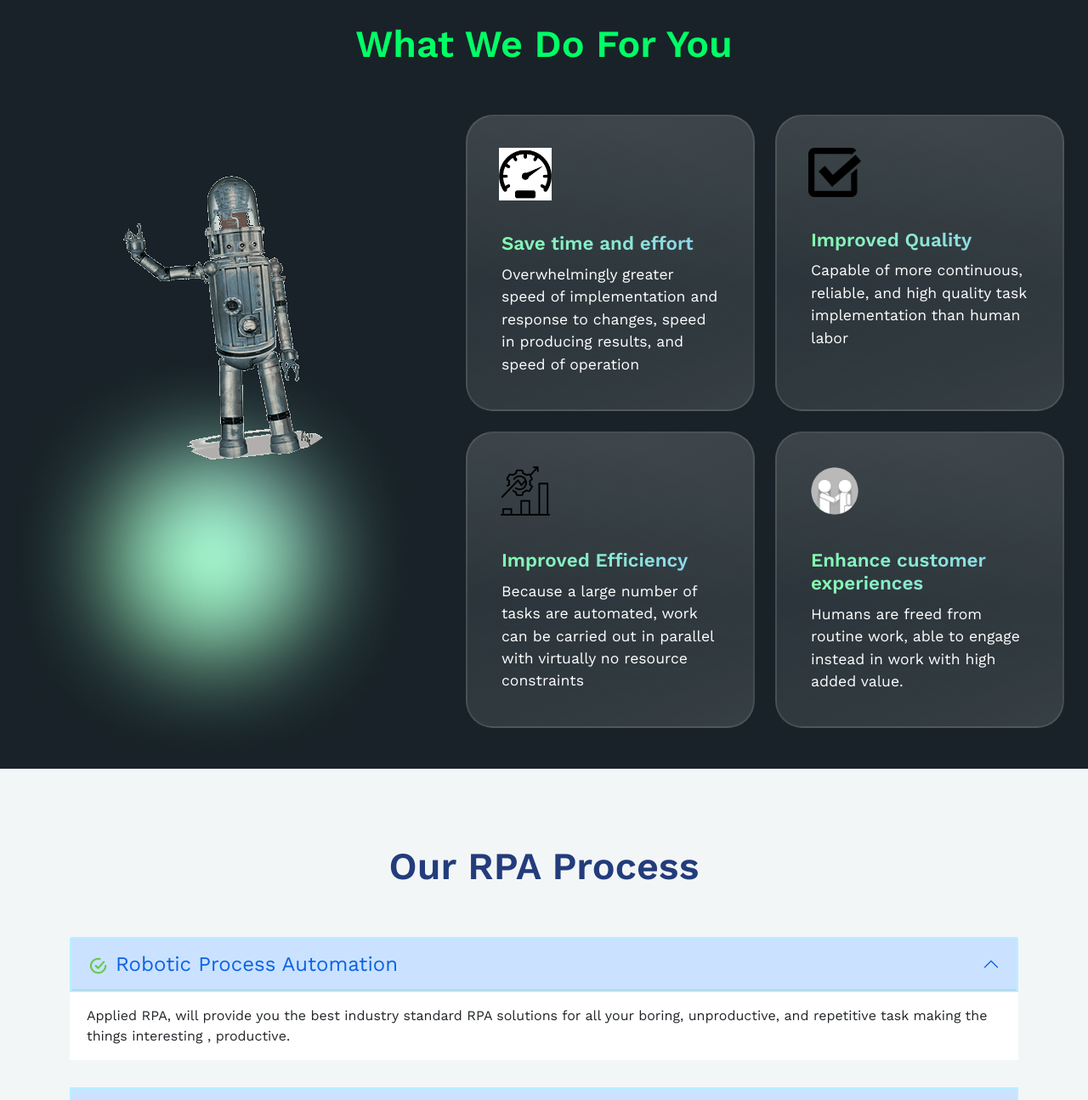
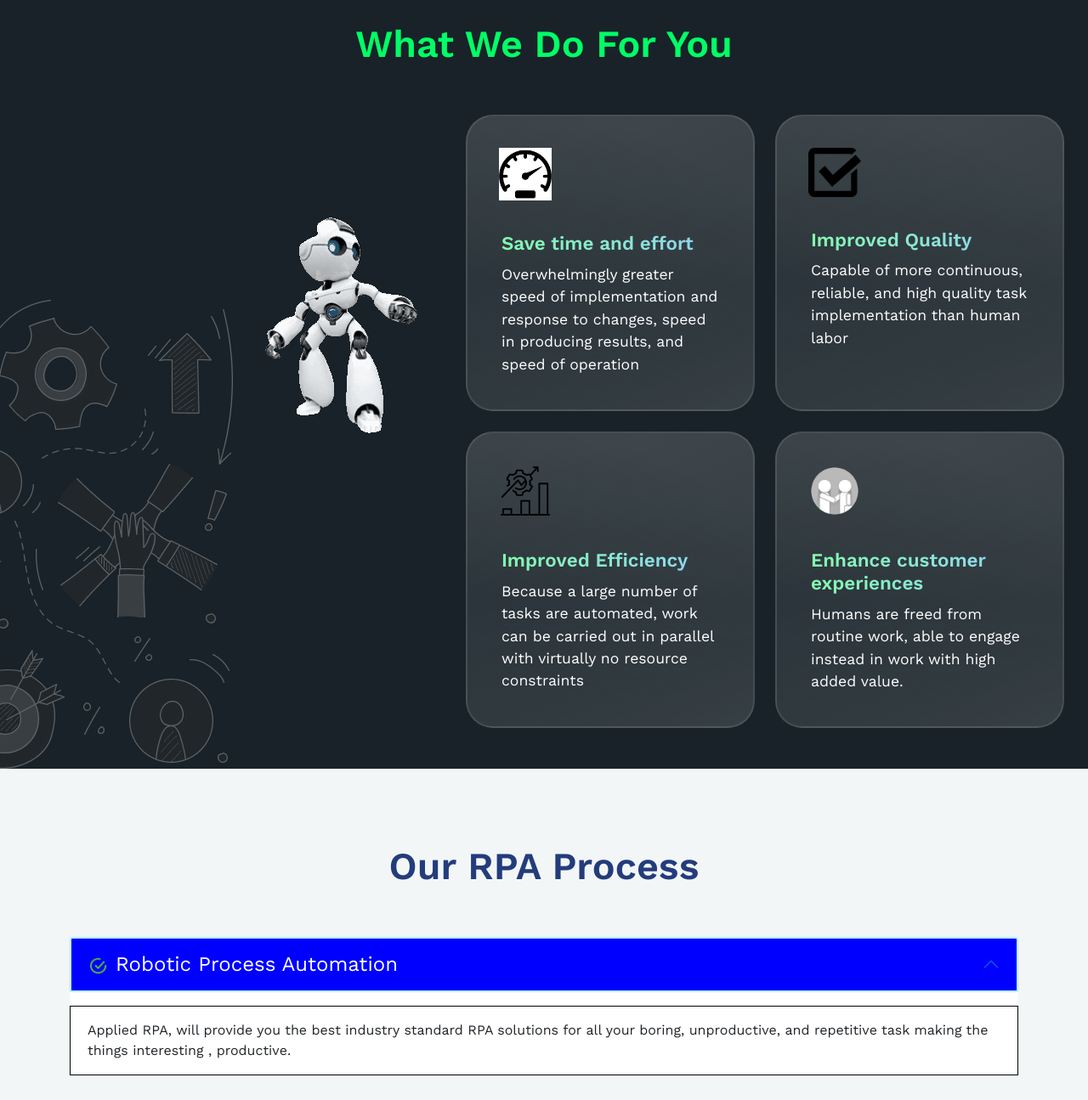
Before and after one commit to ash1919/AppliedRPA-repo, a plain HTML site: page index.html in a window 1280 px wide. Shown: the part 1260-2555 px from the top of the page at 85% size. Drawn offline with nearby package versions, Linux system fonts and the light colour scheme.

Commit message:
rpa-modification-till-oursevices

```diff
--- a/index.html
+++ b/index.html
@@ -148,7 +148,7 @@
                 <div class="why-rpa-left">
                   <div class="why-rpa-robo-img p-5">
                     <img
-                      src="/images/robo-playful.gif"
+                      src="/images/dancing-robo-hero-unscreen.gif"
                       class="my-3 ms-sm-4 ms-lg-5 rounded-pill"
                       alt="robot image"
                     />
@@ -242,6 +242,7 @@
           </div>
         </div>
       </section>
+      <!-- RPA process -->
       <section>
         <div class="rpa-process">
           <div class="container padding-div">
--- a/styles.css
+++ b/styles.css
@@ -1,5 +1,7 @@
 @import url("https://fonts.googleapis.com/css2?family=Inter:wght@400;500;600;700;800&family=Work+Sans:wght@400;500;600;700;800&display=swap");
 @import url("https://fonts.googleapis.com/css2?family=Manrope:wght@700&family=Poppins:wght@400;500;700&display=swap");
+
+
 
 :root {
   --primary-color: #233c7b;
@@ -131,7 +133,8 @@ img {
 
 .why-rpa {
   background-color: #182228;
-  background-image: url(/images/Ellipse\ 5.png);
+  /* background-image: url(/images/Ellipse\ 5.png); */
+  background-image: url(/images/what-we-do-for-you-illustration.png) ;
   background-repeat: no-repeat;
   background-position: bottom left;
   padding: 1rem;
@@ -142,6 +145,9 @@ img {
 .why-rpa-left img {
   width: auto;
   /* margin: auto !important; */
+}
+.why-rpa-robo-img{
+margin-left: 10rem;
 }
 .why-rpa-right .card {
   border-radius: 2rem;
@@ -195,7 +201,14 @@ img {
   margin-bottom: 2rem;
   border: none;
 }
-
+.rpa-process-accordion .accordion-body{
+  border: 1px solid black;
+  margin-top: 1rem;
+}
+.accordion-button:not(.collapsed) {
+  background-color:blue;
+  color: white;
+}
 /* Footer */
 footer {
   background: #f1f1f1;
```
Also changed, not shown: images/dancing-robo-hero-12.png (deleted), images/dancing-robo-hero-unscreen.gif (added), images/what-we-do-for-you-illustration.png (added).
